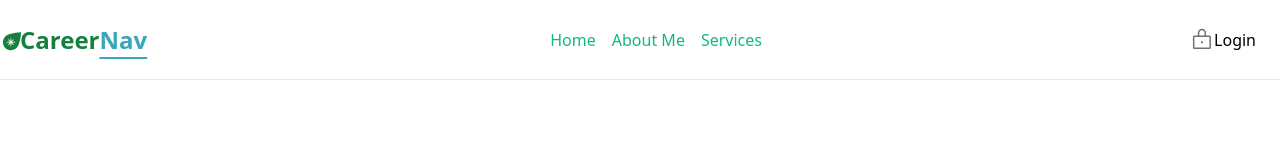
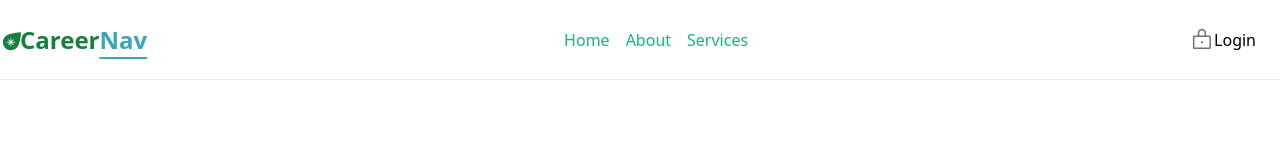
Before and after one commit to Prajjawal12/CareerNav, a React (Vite) app: page / in a window 1280 px wide. Shown: the top 160 px of the page. Built offline with nearby package versions, Linux system fonts and the light colour scheme.

Commit message:
minor change in navbar

```diff
--- a/src/components/Navbar.jsx
+++ b/src/components/Navbar.jsx
@@ -32,7 +32,7 @@ const Navbar = () => {
             </Link>
             <Link to="/about">
               <li className="cursor-pointer text-emerald-500 hover:text-gray-500">
-                About Me
+                About
               </li>
             </Link>
             <Link to="/services">
```
